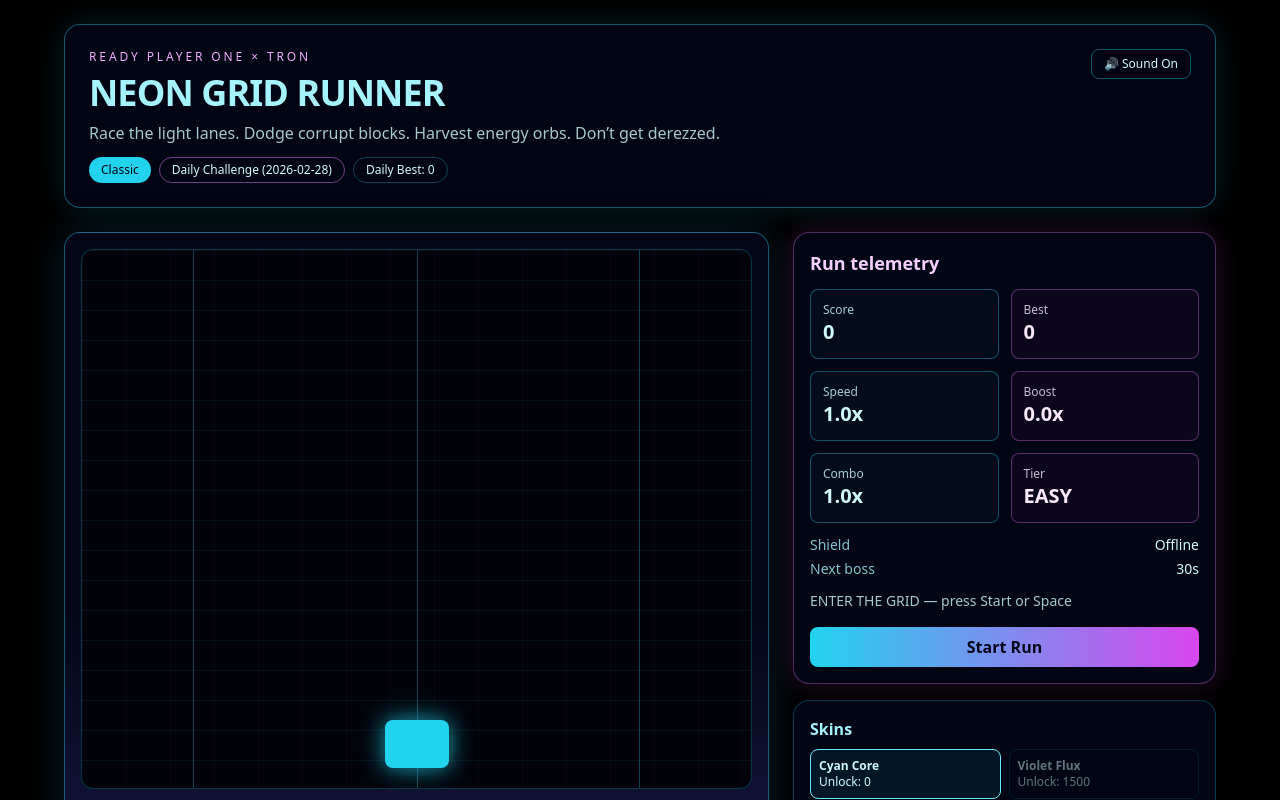
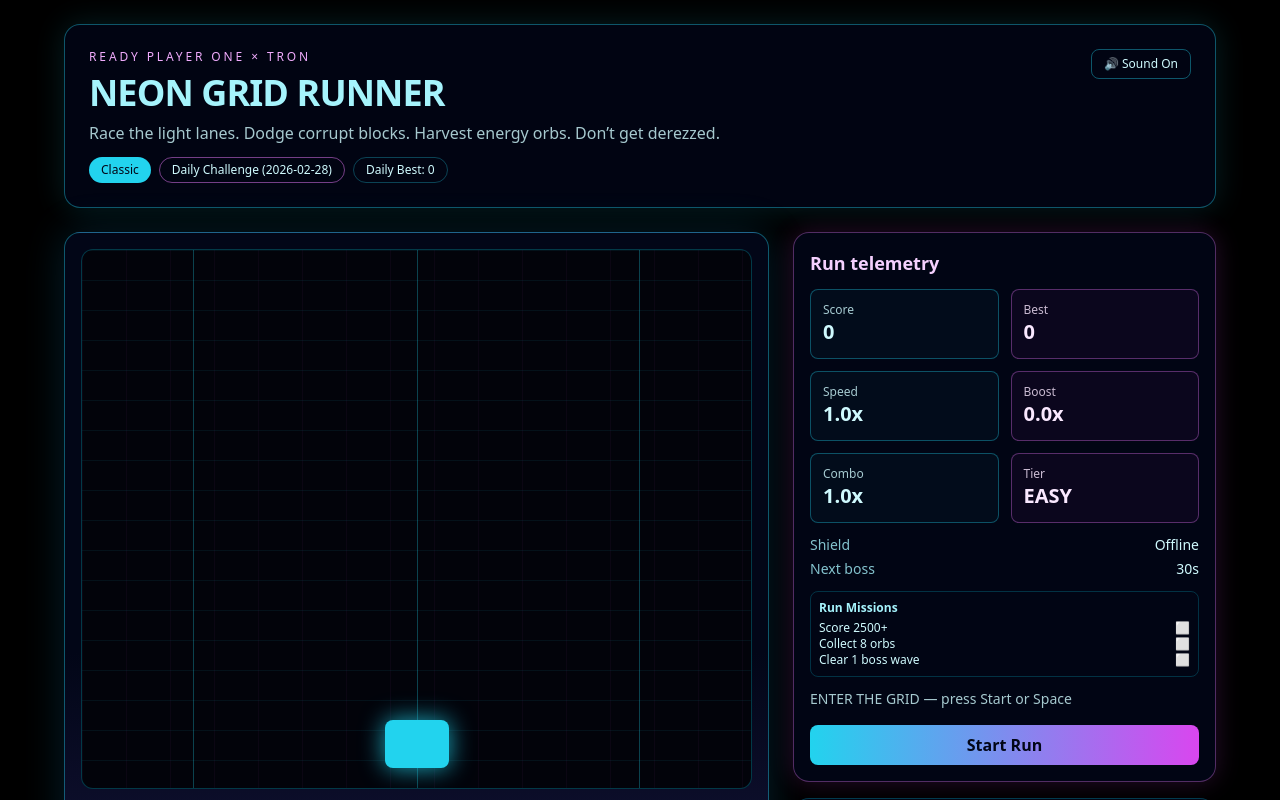
Before and after one commit to brettfrigo/gridrun, a Next.js app in the folder products/freelance-nudge/: page / in a window 1280 px wide. Shown: the top 800 px of the page. Built offline with nearby package versions, Linux system fonts and the light colour scheme.

Commit message:
feat(game): add run missions with completion reward loop

```diff
--- a/products/freelance-nudge/app/components/game-site.jsx
+++ b/products/freelance-nudge/app/components/game-site.jsx
@@ -43,6 +43,9 @@
   const [shield, setShield] = useState(0);
   const [boost, setBoost] = useState(0);
   const [combo, setCombo] = useState(1);
+  const [orbCount, setOrbCount] = useState(0);
+  const [bossesCleared, setBossesCleared] = useState(0);
+  const [missionRewarded, setMissionRewarded] = useState(false);
   const [mode, setMode] = useState("classic");
   const [message, setMessage] = useState("ENTER THE GRID — press Start or Space");
   const [dangerFlash, setDangerFlash] = useState(false);
@@ -109,6 +112,9 @@
     setShield(1);
     setBoost(0);
     setCombo(1);
+    setOrbCount(0);
+    setBossesCleared(0);
+    setMissionRewarded(false);
     setDangerFlash(false);
     setBossMode(false);
     setNextBossIn(30);
@@ -174,6 +180,7 @@
       }
       if (inBoss && ts >= bossUntil.current) {
         setBossMode(false);
+        setBossesCleared((b) => b + 1);
         setMessage("Boss wave cleared. Keep running.");
       }
 
@@ -226,6 +233,7 @@
       setOrbs((prev) => prev.filter((o) => !(o.lane === playerLane && o.y > 80 && o.y < 96)));
       setBoost((b) => Math.min(4.8, b + 1.2));
       setCombo((c) => Math.min(4.5, c + 0.35));
+      setOrbCount((c) => c + 1);
       setScore((s) => s + 150);
       setMessage("ENERGY ORB COLLECTED ⚡ COMBO UP");
       playBeep(860, 0.06, "triangle", 0.03);
@@ -233,6 +241,15 @@
 
     const nearMiss = obstacles.some((o) => o.lane !== playerLane && o.y > 90 && o.y < 98);
     if (nearMiss) setCombo((c) => Math.min(4.8, c + 0.02));
+
+    const missionsDoneNow = score >= 2500 && orbCount >= 8 && bossesCleared >= 1;
+    if (missionsDoneNow && !missionRewarded) {
+      setMissionRewarded(true);
+      setShield((s) => Math.max(1, s));
+      setScore((s) => s + 750);
+      setMessage("MISSION COMPLETE: +750 score and shield recharge");
+      playBeep(980, 0.09, "triangle", 0.04);
+    }
 
     const hitObstacle = obstacles.find((o) => o.lane === playerLane && o.y > 78 && o.y < 96);
     if (hitObstacle) {
@@ -258,10 +275,16 @@
         playBeep(120, 0.18, "square", 0.06);
       }
     }
-  }, [obstacles, orbs, playerLane, running, shield, score, mode, dailyBest]);
+  }, [obstacles, orbs, playerLane, running, shield, score, mode, dailyBest, orbCount, bossesCleared, missionRewarded]);
 
   const vibe = boost > 0 ? "from-cyan-900/35 via-fuchsia-900/20 to-indigo-950" : "from-slate-950 via-slate-950 to-indigo-950";
   const tier = speed > 8.5 ? "INSANE" : speed > 6 ? "HARD" : speed > 3.5 ? "NORMAL" : "EASY";
+  const missions = [
+    { label: "Score 2500+", done: score >= 2500 },
+    { label: "Collect 8 orbs", done: orbCount >= 8 },
+    { label: "Clear 1 boss wave", done: bossesCleared >= 1 }
+  ];
+  const allMissionsDone = missions.every((m) => m.done);
 
   return (
     <main className="min-h-screen bg-black text-cyan-100 p-6">
@@ -323,6 +346,10 @@
               </div>
               <div className="mt-3 flex items-center justify-between text-sm"><span className="text-cyan-200/80">Shield</span><span>{shield > 0 ? "🛡️ Online" : "Offline"}</span></div>
               <div className="mt-1 flex items-center justify-between text-sm"><span className="text-cyan-200/80">Next boss</span><span>{nextBossIn}s</span></div>
+              <div className="mt-3 rounded-lg border border-cyan-500/25 p-2 text-xs">
+                <p className="mb-1 font-semibold text-cyan-200">Run Missions</p>
+                {missions.map((m) => <div key={m.label} className="flex items-center justify-between"><span>{m.label}</span><span>{m.done ? "✅" : "⬜"}</span></div>)}
+              </div>
               <p className="mt-3 text-sm text-cyan-100/80">{message}</p>
               <button onClick={start} className="mt-4 w-full rounded-lg bg-gradient-to-r from-cyan-400 to-fuchsia-500 px-3 py-2 font-bold text-slate-950 hover:brightness-110">{running ? "Reboot Run" : "Start Run"}</button>
             </div>
```
